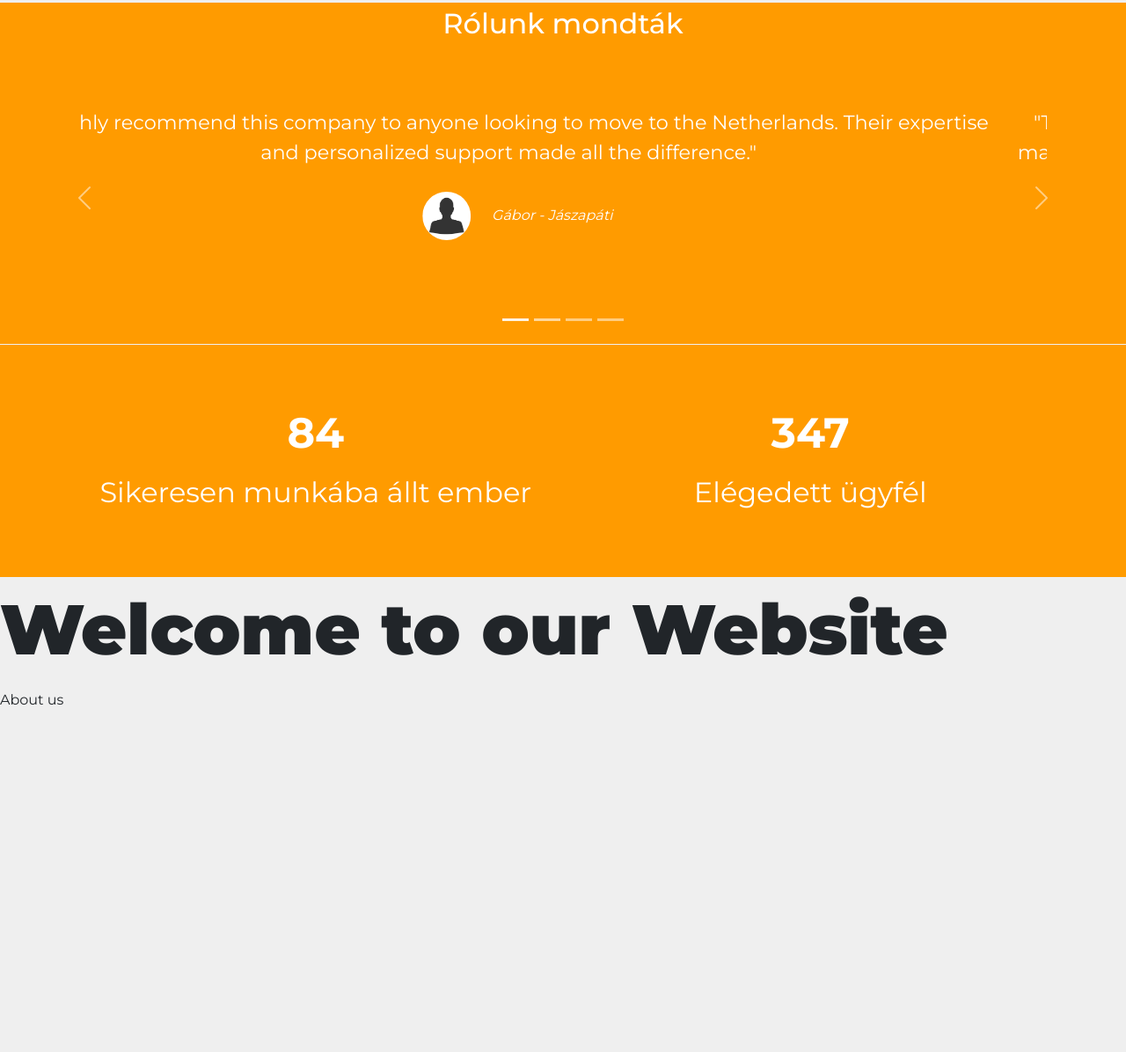
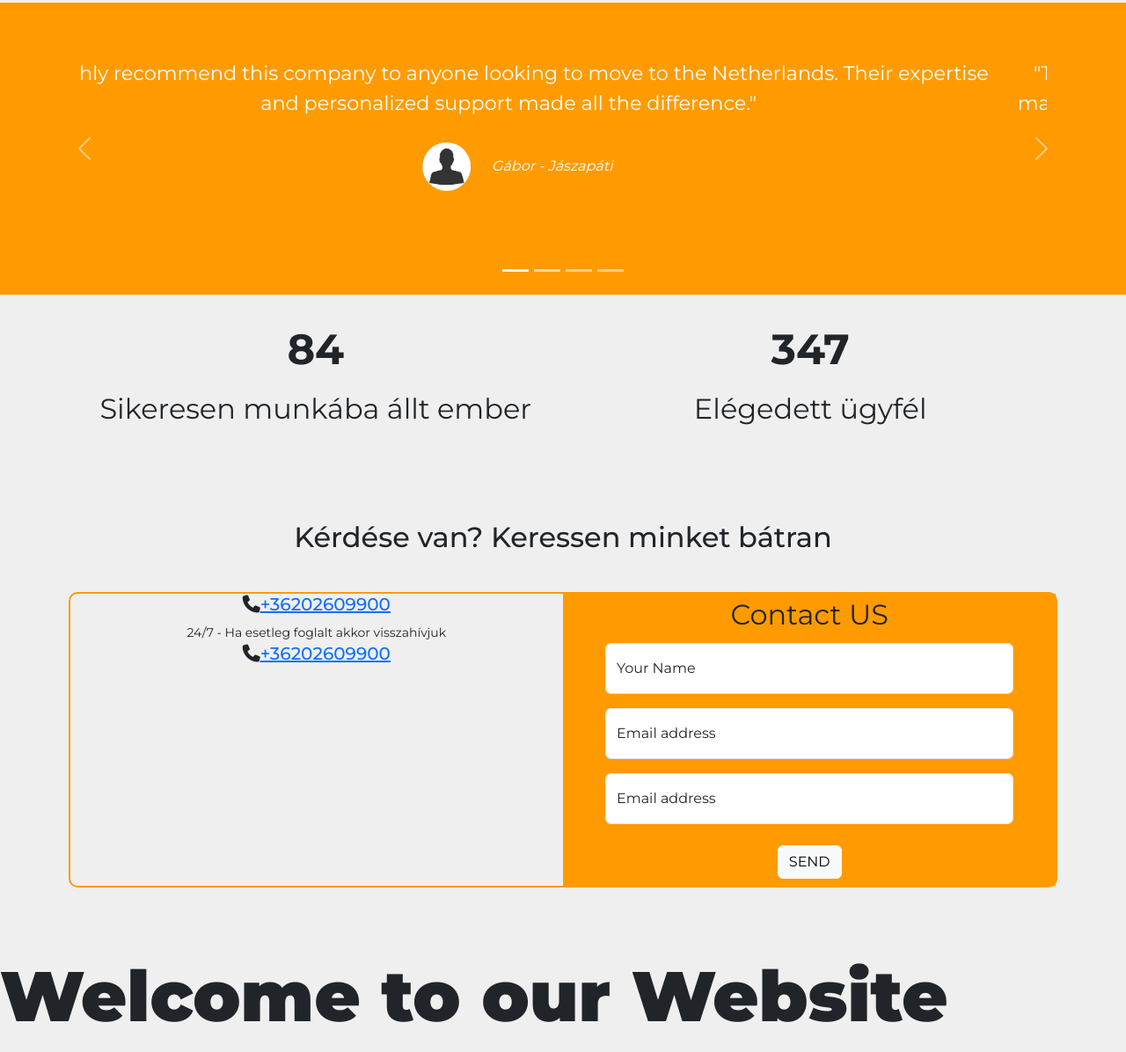
Before and after one commit to SzaboDeGergo/FintechJobs, a plain HTML site: page index.html in a window 1280 px wide. Shown: the part 1330-2526 px from the top of the page at 88% size. Before the commit the page ends 2154 px from the top, so only its background shows below. Drawn offline with nearby package versions, Linux system fonts and the light colour scheme.

Commit message:
continued

```diff
--- a/css/style.css
+++ b/css/style.css
@@ -144,6 +144,7 @@ p {
 
 .testimonial-text {
     border-top: 1px solid #efefef;
+    padding: 2% 7%;
 }
 
 .testimonial-number {
@@ -151,6 +152,18 @@ p {
     font-weight: 700;
 }
 
+.contacthead {
+    margin-bottom: 30px;
+}
+
+.contactdiv {
+    border: 2px solid #FF9B00;
+    border-radius: 10px;
+}
+
+.contactform {
+    background-color: #FF9B00;
+}
 
 
 
--- a/index.html
+++ b/index.html
@@ -106,13 +106,14 @@
     </div>
 </section>
 
-<section id="testimonials">
-    <h2>Rólunk mondták</h2>
+<section>
+
+    <div id="testimonials">
         <div id="carouselExample" class="carousel slide" data-bs-ride="carousel">
             <div class="container-fluid">
                 <div class="carousel-indicators">
-                <button type="button" data-bs-target="#carouselExampleIndicators" data-bs-slide-to="0" class="active"
-                    aria-current="true" aria-label="Slide 1"></button>
+                    <button type="button" data-bs-target="#carouselExampleIndicators" data-bs-slide-to="0"
+                        class="active" aria-current="true" aria-label="Slide 1"></button>
                     <button type="button" data-bs-target="#carouselExampleIndicators" data-bs-slide-to="1"
                         aria-label="Slide 2"></button>
                     <button type="button" data-bs-target="#carouselExampleIndicators" data-bs-slide-to="2"
@@ -122,15 +123,18 @@
                 </div>
                 <div class="carousel-inner">
                     <div class="carousel-item active">
-                    <h4>"I highly recommend this company to anyone looking to move to the Netherlands. Their expertise
+                        <h4>"I highly recommend this company to anyone looking to move to the Netherlands. Their
+                            expertise
                             and personalized support made all the difference."
                         </h4>
-                    <img class="testimonial-image" src="images/carousel/istockphoto-870832662-612x612.jpg" alt="image">
+                        <img class="testimonial-image" src="images/carousel/istockphoto-870832662-612x612.jpg"
+                            alt="image">
                         <em>Gábor - Jászapáti</em>
                     </div>
                     <div class="carousel-item" data-bs-interval="5000">
                         <h4>"This company provided me with essential support and guidance with my
-                        official business matters in the Netherlands, from setting up my company to obtaining necessary
+                            official business matters in the Netherlands, from setting up my company to obtaining
+                            necessary
                             licenses and permits."</h4>
                         <img class="testimonial-image" src="images/carousel/istockphoto-870832662-612x612.jpg"
                             alt="lady-profile">
@@ -146,7 +150,8 @@
                     </div>
                     <div class=" carousel-item" data-bs-interval="5000">
                         <h4>"Thanks to this company's legal expertise, I was able to successfully
-                        navigate the Dutch immigration system and obtain the necessary permits to live and work in the
+                            navigate the Dutch immigration system and obtain the necessary permits to live and work in
+                            the
                             Netherlands."</h4>
                         <img class="testimonial-image" src="images/carousel/istockphoto-870832662-612x612.jpg"
                             alt="lady-profile">
@@ -163,8 +168,8 @@
                 <span class="visually-hidden">Next</span>
             </button>
         </div>
-
-    <div class="container-fluid testimonial-text">
+    </div>
+    <div class="container-fluid testimonial-text text-center">
         <div class="row">
             <div class="col-md-6">
                 <h2 class="testimonial-number">84</h2>
@@ -176,10 +181,41 @@
             </div>
         </div>
     </div>
-
-
 </section>
 
+<section class="contactus container-fluid">
+    <div class="row text-center contacthead">
+        <h2>Kérdése van? Keressen minket bátran</h2>
+    </div>
+    <div class="row contactdiv">
+        <div class="col-md-6 text-center">
+
+            <h5><i class="fa-solid fa-phone"></i><a href="tel:+36202609900">+36202609900</a></h5>
+            <small>24/7 - Ha esetleg foglalt akkor visszahívjuk</small>
+            <h5><i class="fa-solid fa-phone"></i><a href="tel:+36202609900">+36202609900</a></h5>
+        </div>
+        <div class="col-md-6 contactform px-5">
+            <h3 class="text-center">Contact US</h3>
+            <form action="" method="post">
+                <div class="form-floating mb-3">
+                    <input type="text" class="form-control" id="name" placeholder="Your name">
+                    <label for="email">Your Name</label>
+                </div>
+                <div class="form-floating mb-3">
+                    <input tsype="email" class="form-control" id="email" placeholder="name@example.com">
+                    <label for="email">Email address</label>
+                </div>
+                <div class="form-floating mb-3">
+                    <input type="email" class="form-control" id="email" placeholder="name@example.com">
+                    <label for="email">Email address</label>
+                </div>
+                <div class="text-center py-2">
+                    <input class="btn btn-light" type="button" value="SEND">
+                </div>
+            </form>
+        </div>
+    </div>
+</section>
 
 
 
```
Lines whose indentation alone changed are shown as unchanged.
